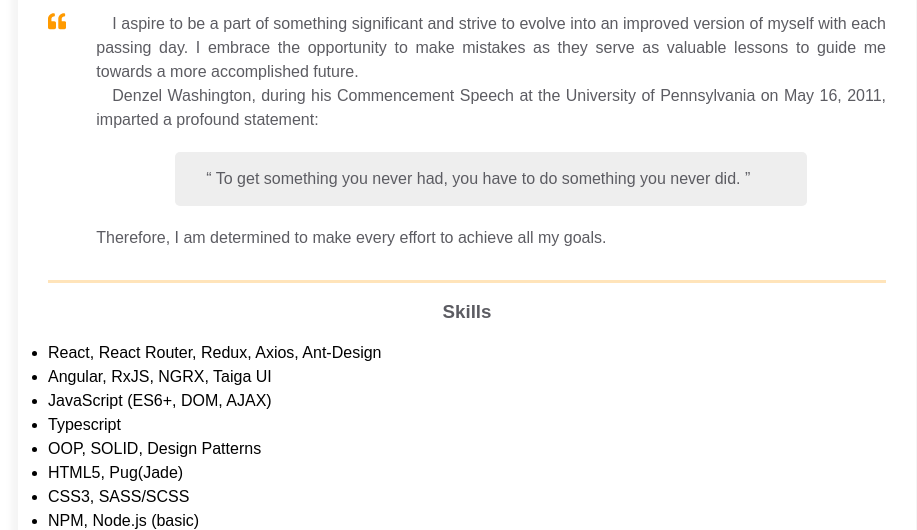
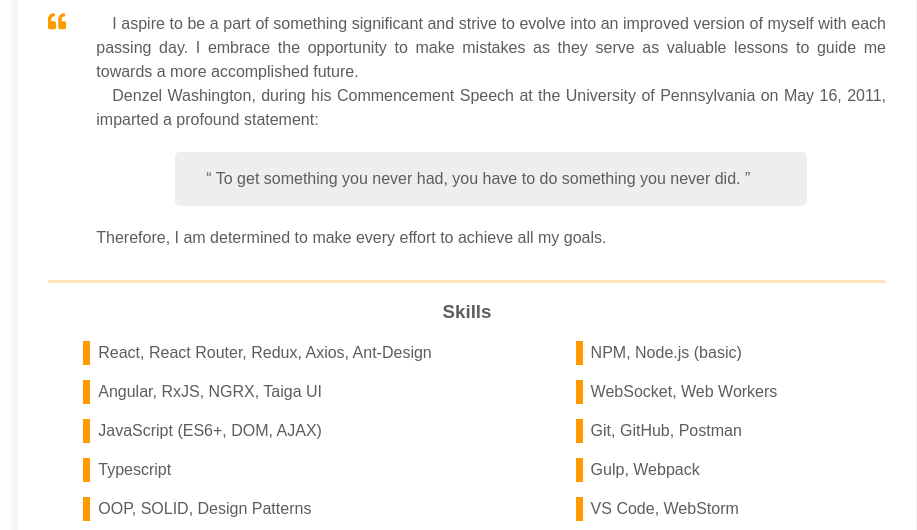
Before and after one commit to drMangust/homepage, a plain HTML site: page index.html in a window 1280 px wide. Shown: the part 394-924 px from the top of the page, without its empty margins (173-1090 px from the left). Drawn offline with Linux system fonts and the light colour scheme.

Commit message:
Add styles for skills block

```diff
--- a/styles.css
+++ b/styles.css
@@ -164,9 +164,36 @@ body {
     margin-bottom: 15px;
 }
 
-.skills__text {
+.skills__wrapper {
+    display: flex;
+    column-gap: 20px;
     color: var(--secondary-text-color);
-    text-align: justify;
+}
+
+.skills__list-container {
+    display: flex;
+    flex: 0 0 50%;
+    justify-content: center;
+}
+
+.skills__list {
+    list-style: none;
+}
+
+.skills__item {
+    position: relative;
+    margin-bottom: 15px;
+    padding-left: 15px;
+}
+
+.skills__item::after {
+    content: "";
+    position: absolute;
+    top: 0;
+    left: 0;
+    width: 7px;
+    height: 1.5em;
+    background-color: var(--text-decoration-color);
 }
 
 .experiences {
@@ -278,6 +305,14 @@ body {
         margin-bottom: 20px;
     }
 
+    .skills__wrapper {
+        flex-direction: column;
+    }
+
+    .skills__list-container {
+        justify-content: left;
+    }
+
     .experiences {
         margin-right: 0;
     }
```
